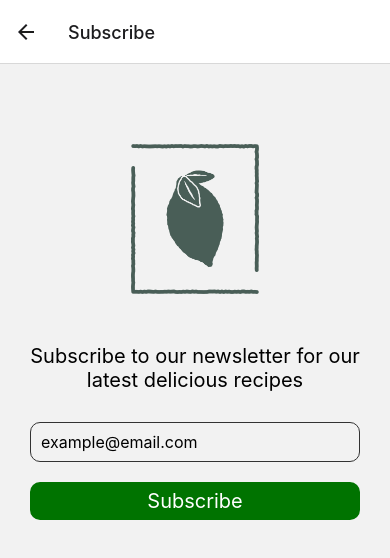
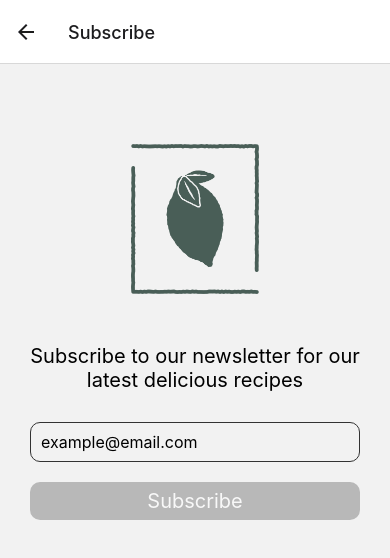
Before and after one commit to evanch98/meta-little-lemon-react-native, a React Native app: screen /Subscribe in a window 390 px wide. Shown: the top 558 px of the page. Built offline with nearby package versions, Linux system fonts and the light colour scheme.

Commit message:
Change the disabled button color

```diff
--- a/screens/SubscribeScreen.js
+++ b/screens/SubscribeScreen.js
@@ -18,7 +18,7 @@ const SubscribeScreen = () => {
         keyboardType='email-address'
       />
       <Pressable
-        style={styles.button}
+        style={[styles.button, !isEmailValid && styles.disabled]}
         onPress={() => Alert.alert('Thanks for subscribing, stay tuned!')}
         disabled={!isEmailValid}>
         <Text style={styles.buttonText}>Subscribe</Text>
@@ -69,4 +69,9 @@ const styles = StyleSheet.create({
     textAlign: 'center',
     fontSize: 20,
   },
+  disabled: {
+    backgroundColor: 'grey',
+    borderColor: 'grey',
+    opacity: 0.5,
+  },
 });
```
